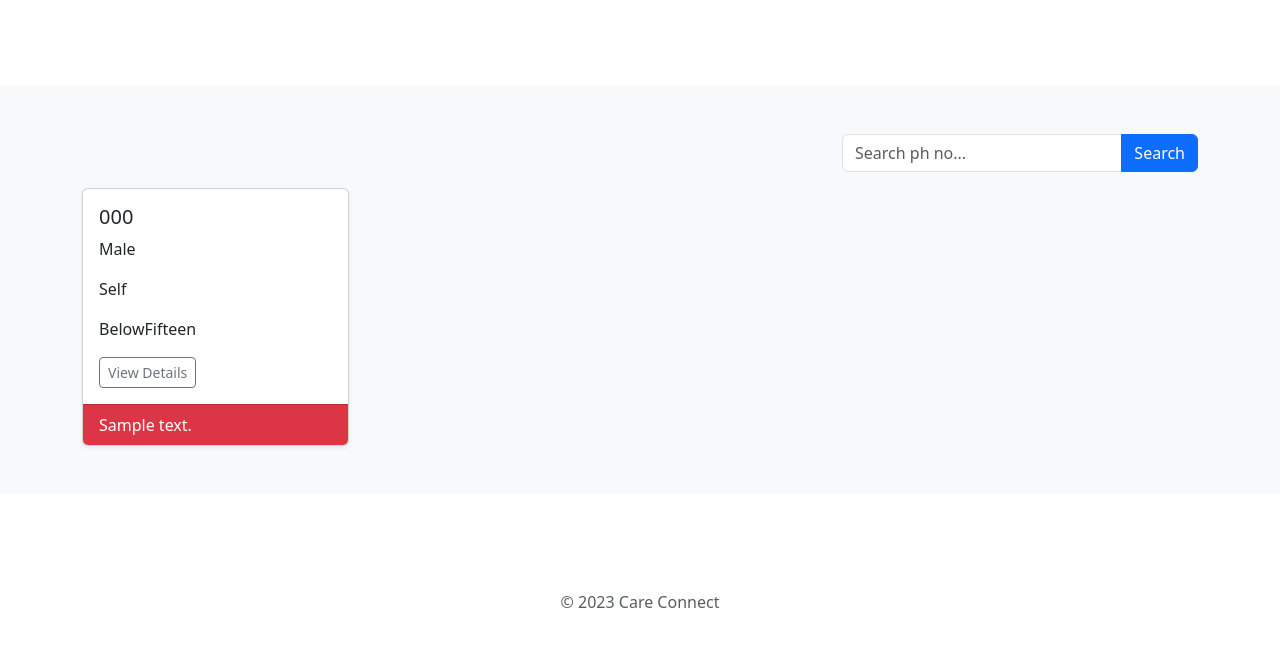
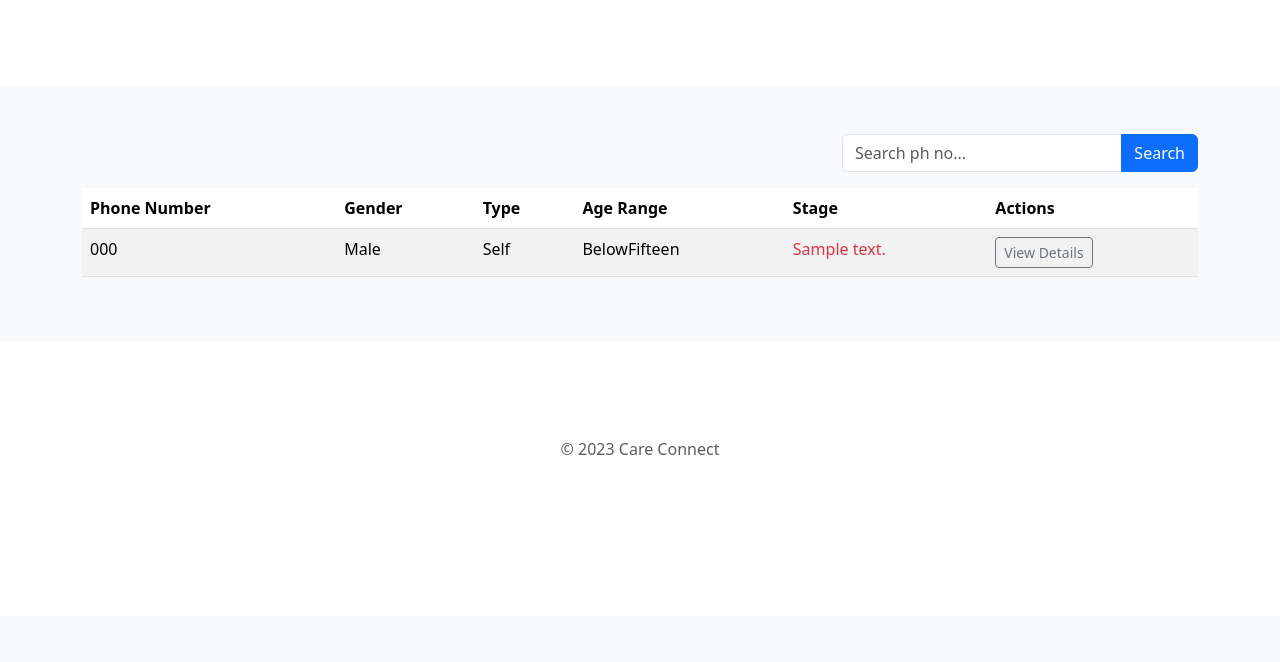
Before and after one commit to KyawZinLatt/My-CareConnect, a Django app: page / in a window 1280 px wide. Shown: the part 184-846 px from the top of the page. After the commit the page ends 639 px from the top, so only its background shows below. Run offline with Django 4.2, Linux system fonts and the light colour scheme; a user stored in the database is signed in; tables that the repository leaves empty hold one stand-in row (values such as "Sample post"); parts of the project's set-up code (start-up, migrations or seed data) failed here and were passed over.

Commit message:
changed from card based layout to table view

```diff
--- a/callcenter/templates/callcenter/index.html
+++ b/callcenter/templates/callcenter/index.html
@@ -7,7 +7,6 @@
         <p class="lead text-muted">
         </p>
       </div>
-      {%comment%}<a href="{% url 'index' %}"> New Client </a>{%endcomment%}
     </div>
   </section>
 
@@ -22,200 +21,48 @@
             </div>
           </form>
         </div>
-
       </div>
-      <div class="row row-cols-1 row-cols-sm-2 row-cols-md-3 row-cols-lg-4 g-3">
-        {% comment %} {% for employee in myEmployees %} {% endcomment %}
+      <div class="row">
+        <div class="col-12">
+          <table class="table table-striped">
+            <thead>
+              <tr>
+                <th scope="col">Phone Number</th>
+                <th scope="col">Gender</th>
+                <th scope="col">Type</th>
+                <th scope="col">Age Range</th>
+                <th scope="col">Stage</th>
+                <th scope="col">Actions</th>
+              </tr>
+            </thead>
+            <tbody>
               {% for client_phone in client_phones %}
-        <div class="col">
-          <div class="card shadow-sm">
-            <div class="card-body">
-              {% comment %} {% cycle 'bg-warning' 'bg-danger' 'bg-primary' 'bg-info' as bgcolor silent%} {% endcomment %}
-              <h5 class="card-title">{{ client_phone.phone_number }}</h5>
-              <p class="card-text">{{ client_phone.client.gender }}</p>
-              <p class="card-text">{{ client_phone.client.type }}</p>
-              <p class="card-text">{{ client_phone.client.age_range }}</p>
-              <div class="d-flex justify-content-between align-items-center">
-                <div class="btn-group">
-
+              <tr>
+                <td>{{ client_phone.phone_number }}</td>
+                <td>{{ client_phone.client.gender }}</td>
+                <td>{{ client_phone.client.type }}</td>
+                <td>{{ client_phone.client.age_range }}</td>
+                <td>
+                  {% if client_phone.client.stage.id == 1 %}
+                  <span class="text-danger">
+                  {% else %}
+                  <span class="text-muted">
+                  {% endif %}
+                    {{ client_phone.client.stage }}
+                  </span>
+                </td>
+                <td>
                   <a href="{% url 'client_details' client_phone.client.id %}" type="button" class="btn btn-sm btn-outline-secondary">
                     View Details
                   </a>
-                </div>
-                {% comment %}<small class="text-muted">{{ client_phone.client.gender }}</small>{% endcomment %}
-              </div>
-            </div>
-            {% if client_phone.client.stage.id == 1 %}
-            <div class="card-footer text-bg-danger">
-            {% else %}
-            <div class="card-footer text-muted">
-            {% endif %}
-
-                {{ client_phone.client.stage }}
-            </div>
-          </div>
-        </div>
+                </td>
+              </tr>
               {% endfor %}
-        {% comment %} {% endfor %} {% endcomment %}
-        <!--<div class="col">-->
-        <!--  <div class="card shadow-sm">-->
-        <!--    <div class="card-body">-->
-        <!--      {% comment %} {% cycle 'bg-warning' 'bg-danger' 'bg-primary' 'bg-info' as bgcolor silent%} {% endcomment %}-->
-        <!--      <h5 class="card-title {{bgcolor}}">09234567890</h5>-->
-        <!--      <p class="card-text">{{employee.title}}</p>-->
-        <!--      <div class="d-flex justify-content-between align-items-center">-->
-        <!--        <div class="btn-group">-->
-
-        <!--          <a href="#" type="button" class="btn btn-sm btn-outline-secondary">-->
-        <!--            Update-->
-        <!--          </a>-->
-        <!--        </div>-->
-        <!--        <small class="text-muted">Female</small>-->
-        <!--      </div>-->
-        <!--    </div>-->
-        <!--  </div>-->
-        <!--</div>-->
-
-        <!--<div class="col">-->
-        <!--  <div class="card shadow-sm">-->
-        <!--    <div class="card-body">-->
-        <!--      {% comment %} {% cycle 'bg-warning' 'bg-danger' 'bg-primary' 'bg-info' as bgcolor silent%} {% endcomment %}-->
-        <!--      <h5 class="card-title {{bgcolor}}">095678901</h5>-->
-        <!--      <p class="card-text">{{employee.title}}</p>-->
-        <!--      <div class="d-flex justify-content-between align-items-center">-->
-        <!--        <div class="btn-group">-->
-
-        <!--          <a href="#" type="button" class="btn btn-sm btn-outline-secondary">-->
-        <!--            Update-->
-        <!--          </a>-->
-        <!--        </div>-->
-        <!--        <small class="text-muted">Male</small>-->
-        <!--      </div>-->
-        <!--    </div>-->
-        <!--  </div>-->
-        <!--</div>-->
-
-        <!--<div class="col">-->
-        <!--  <div class="card shadow-sm">-->
-        <!--    <div class="card-body">-->
-        <!--      {% comment %} {% cycle 'bg-warning' 'bg-danger' 'bg-primary' 'bg-info' as bgcolor silent%} {% endcomment %}-->
-        <!--      <h5 class="card-title {{bgcolor}}">09456789012</h5>-->
-        <!--      <p class="card-text">{{employee.title}}</p>-->
-        <!--      <div class="d-flex justify-content-between align-items-center">-->
-        <!--        <div class="btn-group">-->
-
-        <!--          <a href="#" type="button" class="btn btn-sm btn-outline-secondary">-->
-        <!--            Update-->
-        <!--          </a>-->
-        <!--        </div>-->
-        <!--        <small class="text-muted">Female</small>-->
-        <!--      </div>-->
-        <!--    </div>-->
-        <!--  </div>-->
-        <!--</div>-->
-
-      </div>
-    </div>
-
-{% comment %}
-    <div class="container">
-  <div class="row">
-    <div class="col-lg-9">
-      <div class="row row-cols-1 row-cols-sm-2 row-cols-md-3 row-cols-lg-4 g-3">
-        {% for client_phone in client_phones %}
-        <div class="col">
-          <div class="card shadow-sm">
-            <div class="card-body">
-              <h5 class="card-title">{{ client_phone.phone_number }}</h5>
-              <p class="card-text">{{ client_phone.client.type }}</p>
-              <p class="card-text">{{ client_phone.client.age_range }}</p>
-              <div class="d-flex justify-content-between align-items-center">
-                <div class="btn-group">
-                  <a href="#" type="button" class="btn btn-sm btn-outline-secondary">
-                    Update
-                  </a>
-                </div>
-                <small class="text-muted">{{ client_phone.client.gender }}</small>
+            </tbody>
+          </table>
         </div>
       </div>
     </div>
   </div>
-        {% endfor %}
-      </div>
-    </div>
-    <div class="col-lg-3">
-      <form method="get" class="d-flex justify-content-end mb-3">
-        <div class="input-group">
-          <input type="text" name="query" class="form-control" placeholder="Search...">
-          <button type="submit" class="btn btn-primary">Search</button>
-        </div>
-      </form>
-    </div>
-  </div>
-</div>
-{% endcomment %}
-  </div>
-
-{% comment %}
-  <div class="container my-5">
-  <div class="row">
-    <div class="col-md-4">
-      <form method="get">
-        {{ form.as_p }}
-        <button type="submit" class="btn btn-primary">Search</button>
-      </form>
-    </div>
-    <div class="col-md-8">
-      <div class="row">
-        {% for client_phone in client_phones %}
-        <div class="col-md-4">
-          <div class="card mb-4">
-            <div class="card-body">
-              <h5 class="card-title">{{ client_phone.phone_number }}</h5>
-              <p class="card-text">{{ client_phone.client.type }}</p>
-              <p class="card-text">{{ client_phone.client.gender }}</p>
-              <p class="card-text">{{ client_phone.client.age_range }}</p>
-            </div>
-          </div>
-        </div>
-        {% endfor %}
-      </div>
-    </div>
-  </div>
-</div>
-
-
-
-<div class="container my-5">
-  <div class="row">
-    <div class="col-md-8 offset-md-2 col-lg-6 offset-lg-3">
-
-      <form method="get" class="d-flex justify-content-end mb-3">
-        <div class="input-group">
-          <input type="text" name="query" class="form-control" placeholder="Search...">
-          <button type="submit" class="btn btn-primary">Search</button>
-        </div>
-      </form>
-
-      <div class="row">
-        {% for client_phone in client_phones %}
-        <div class="col-md-4">
-          <div class="card mb-4">
-            <div class="card-body">
-              <h5 class="card-title">{{ client_phone.phone_number }}</h5>
-              <p class="card-text">{{ client_phone.client.type }}</p>
-              <p class="card-text">{{ client_phone.client.gender }}</p>
-              <p class="card-text">{{ client_phone.client.age_range }}</p>
-            </div>
-          </div>
-        </div>
-        {% endfor %}
-      </div>
-    </div>
-  </div>
-</div>
-{% endcomment %}
-
-
 </main>
 {% endblock %}
```
Lines whose indentation alone changed are shown as unchanged.
